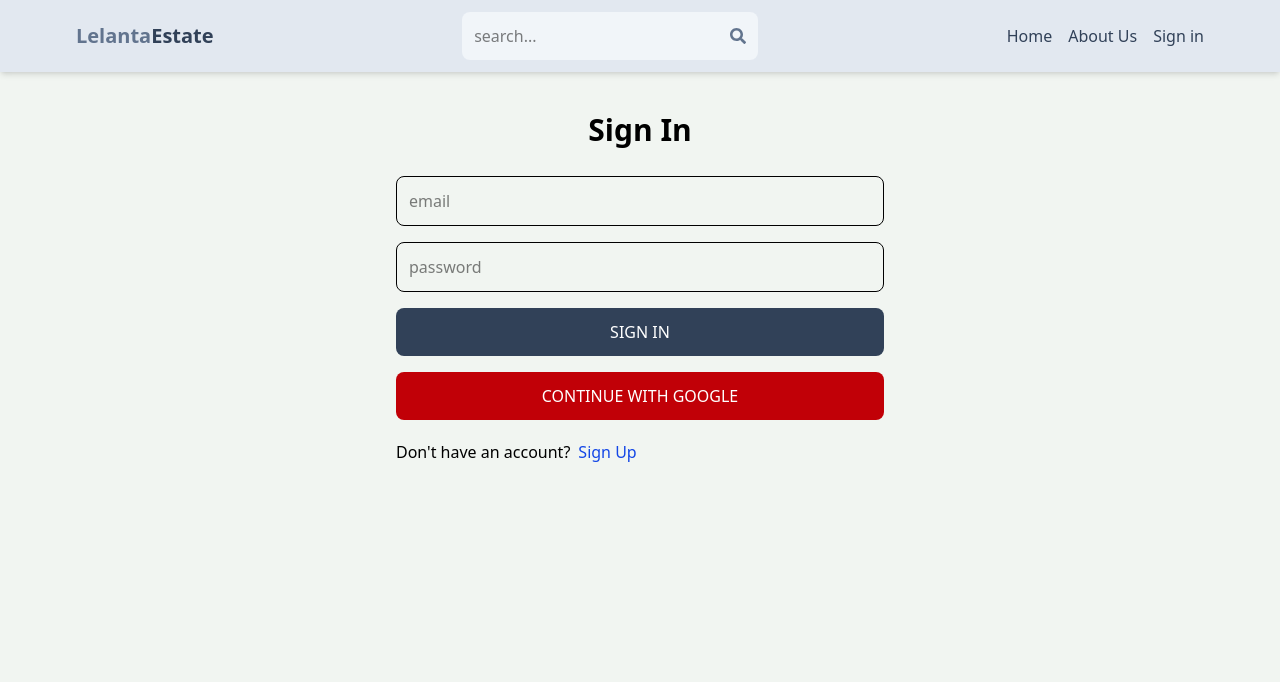
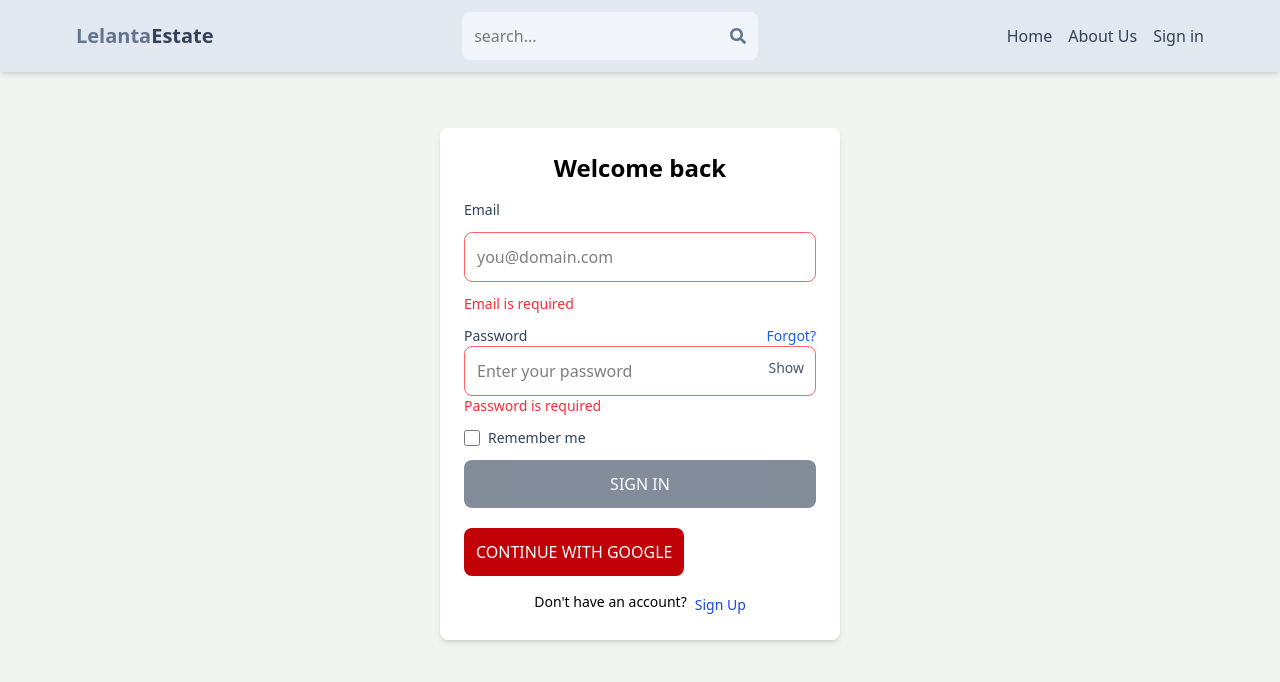
Before and after one commit to 1lelanta/Real-Estate-market, a React (Vite) app in the folder client/: page /sign-in in a window 1280 px wide. Shown: the top 682 px of the page. Built offline with nearby package versions, Linux system fonts and the light colour scheme; no server answers.

Commit message:
feat: enhance SignIn component with client-side validation and loading spinner

```diff
--- a/client/src/pages/Signin.jsx
+++ b/client/src/pages/Signin.jsx
@@ -1,8 +1,9 @@
-import React, { useState } from 'react'
+import React, { useState, useEffect } from 'react'
 import { Link, useNavigate } from 'react-router-dom'
 import { useDispatch, useSelector } from 'react-redux'
 import { signInStart, signInSuccess, signInFailure } from '../redux/user/userSlice'
 import OAuth from '../components/OAuth'
+import LoadingSpinner from '../components/LoadingSpinner'
 
 // Backend URL from environment variable
 const BACKEND_URL = import.meta.env.VITE_BACKEND_URL
@@ -14,20 +15,37 @@ const apiFetch = async (path, options = {}) => {
 }
 
 const SignIn = () => {
-  const [formData, setFormData] = useState({})
+  const [formData, setFormData] = useState({ email: '', password: '', remember: false })
+  const [errors, setErrors] = useState({})
+  const [showPassword, setShowPassword] = useState(false)
   const { loading, error } = useSelector((state) => state.user)
   const navigate = useNavigate()
   const dispatch = useDispatch()
 
   const handleChange = (e) => {
+    const { id, value, type, checked } = e.target
     setFormData({
       ...formData,
-      [e.target.id]: e.target.value,
+      [id]: type === 'checkbox' ? checked : value,
     })
   }
 
+  useEffect(() => {
+    const validate = () => {
+      const errs = {}
+      if (!formData.email) errs.email = 'Email is required'
+      else if (!/^[^\s@]+@[^\s@]+\.[^\s@]+$/.test(formData.email)) errs.email = 'Enter a valid email'
+      if (!formData.password) errs.password = 'Password is required'
+      else if (formData.password.length < 6) errs.password = 'Password must be at least 6 characters'
+      return errs
+    }
+    setErrors(validate())
+  }, [formData])
+
   const handleSubmit = async (e) => {
     e.preventDefault()
+    // client-side validation guard
+    if (Object.keys(errors).length > 0) return
     try {
       dispatch(signInStart())
       const data = await apiFetch('/auth/signin', {
@@ -50,38 +68,79 @@ const SignIn = () => {
   }
 
   return (
-    <div className='p-3 max-w-lg mx-auto'>
-      <h1 className='text-3xl text-center font-semibold my-7'>Sign In</h1>
-      <form onSubmit={handleSubmit} className='flex flex-col gap-4'>
+    <div className='p-6 max-w-md mx-auto mt-8'>
+      <div className='bg-white shadow-md rounded-lg p-6'>
+        <h1 className='text-2xl text-center font-semibold mb-4'>Welcome back</h1>
+        {loading && <LoadingSpinner />}
+        <form onSubmit={handleSubmit} className='flex flex-col gap-3'>
+          <label className='text-sm font-medium text-slate-700'>Email</label>
           <input
             type='email'
-          placeholder='email'
+            placeholder='you@domain.com'
             id='email'
+            value={formData.email}
             onChange={handleChange}
-          className='border p-3 rounded-lg'
+            className={`border p-3 rounded-lg ${errors.email ? 'border-red-400' : ''}`}
+            aria-invalid={!!errors.email}
+            aria-describedby='email-error'
           />
+          {errors.email && <p id='email-error' className='text-red-500 text-sm'>{errors.email}</p>}
+
+          <div>
+            <div className='flex justify-between items-center'>
+              <label className='text-sm font-medium text-slate-700'>Password</label>
+              <Link to='/forgot-password' className='text-sm text-blue-600'>Forgot?</Link>
+            </div>
+            <div className='relative'>
               <input
-          type='password'
-          placeholder='password'
+                type={showPassword ? 'text' : 'password'}
+                placeholder='Enter your password'
                 id='password'
+                value={formData.password}
                 onChange={handleChange}
-          className='border p-3 rounded-lg'
+                className={`border p-3 rounded-lg w-full ${errors.password ? 'border-red-400' : ''}`}
+                aria-invalid={!!errors.password}
+                aria-describedby='password-error'
               />
+              <button type='button' onClick={() => setShowPassword((s) => !s)} className='absolute right-3 top-3 text-sm text-slate-600'>
+                {showPassword ? 'Hide' : 'Show'}
+              </button>
+            </div>
+            {errors.password && <p id='password-error' className='text-red-500 text-sm'>{errors.password}</p>}
+          </div>
+
+          <div className='flex items-center gap-2'>
+            <input id='remember' type='checkbox' checked={formData.remember} onChange={handleChange} className='w-4 h-4' />
+            <label htmlFor='remember' className='text-sm text-slate-700'>Remember me</label>
+          </div>
+
           <button
-          disabled={loading}
-          className='bg-slate-700 text-white p-3 rounded-lg uppercase hover:opacity-95'
+            disabled={loading || Object.keys(errors).length > 0}
+            className='bg-slate-700 disabled:opacity-60 text-white p-3 rounded-lg uppercase hover:opacity-95 flex items-center justify-center'
           >
-          {loading ? 'loading' : 'Sign In'}
+            {loading && (
+              <svg className='animate-spin h-5 w-5 mr-2' xmlns='http://www.w3.org/2000/svg' fill='none' viewBox='0 0 24 24'>
+                <circle className='opacity-25' cx='12' cy='12' r='10' stroke='currentColor' strokeWidth='4'></circle>
+                <path className='opacity-75' fill='currentColor' d='M4 12a8 8 0 018-8v4a4 4 0 00-4 4H4z'></path>
+              </svg>
+            )}
+            Sign In
           </button>
+
+          <div className='pt-2'>
             <OAuth />
+          </div>
         </form>
-      <div className='flex gap-2 mt-5'>
-        <p>Don't have an account?</p>
+
+        <div className='flex gap-2 mt-4 justify-center'>
+          <p className='text-sm'>Don't have an account?</p>
           <Link to='/sign-up'>
-          <span className='text-blue-700'>Sign Up</span>
+            <span className='text-blue-700 text-sm'>Sign Up</span>
           </Link>
         </div>
-      {error && <p className='text-red-500 mt-5'>{error}</p>}
+
+        {error && <p className='text-red-500 mt-4 text-center'>{error}</p>}
+      </div>
     </div>
   )
 }
```
Lines whose indentation alone changed are shown as unchanged.
